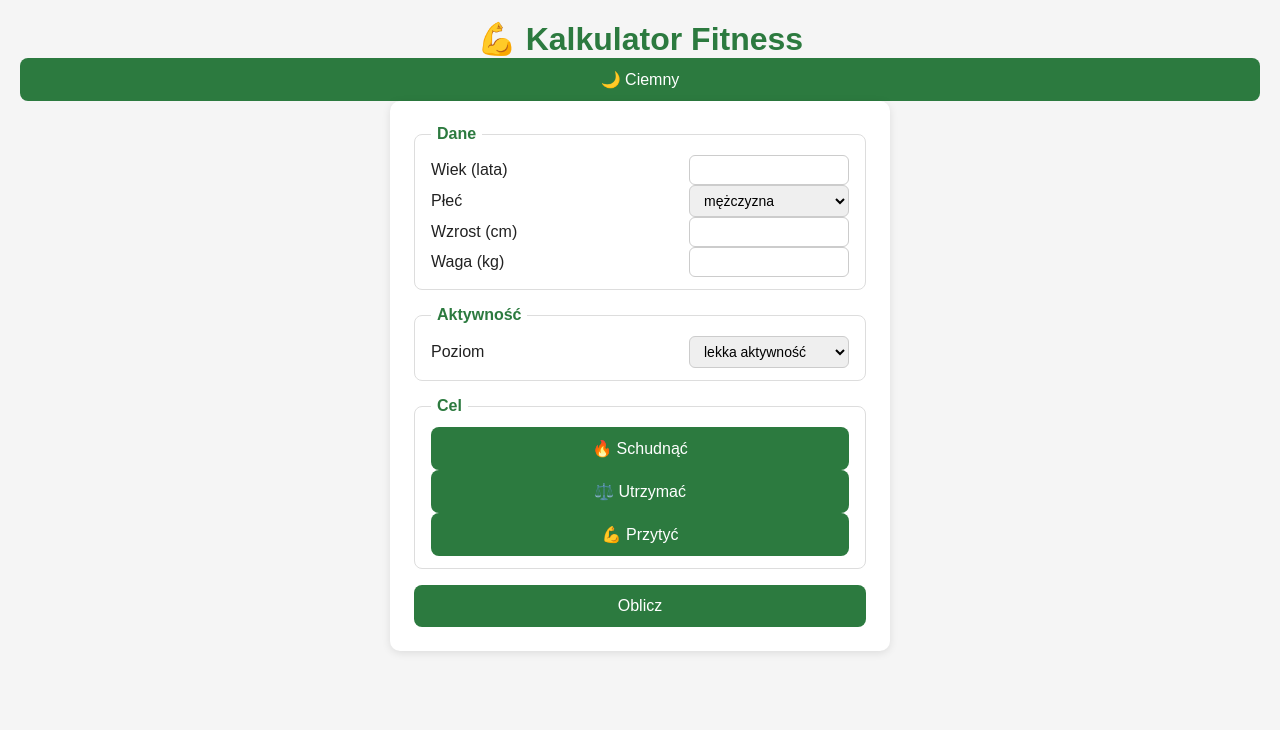
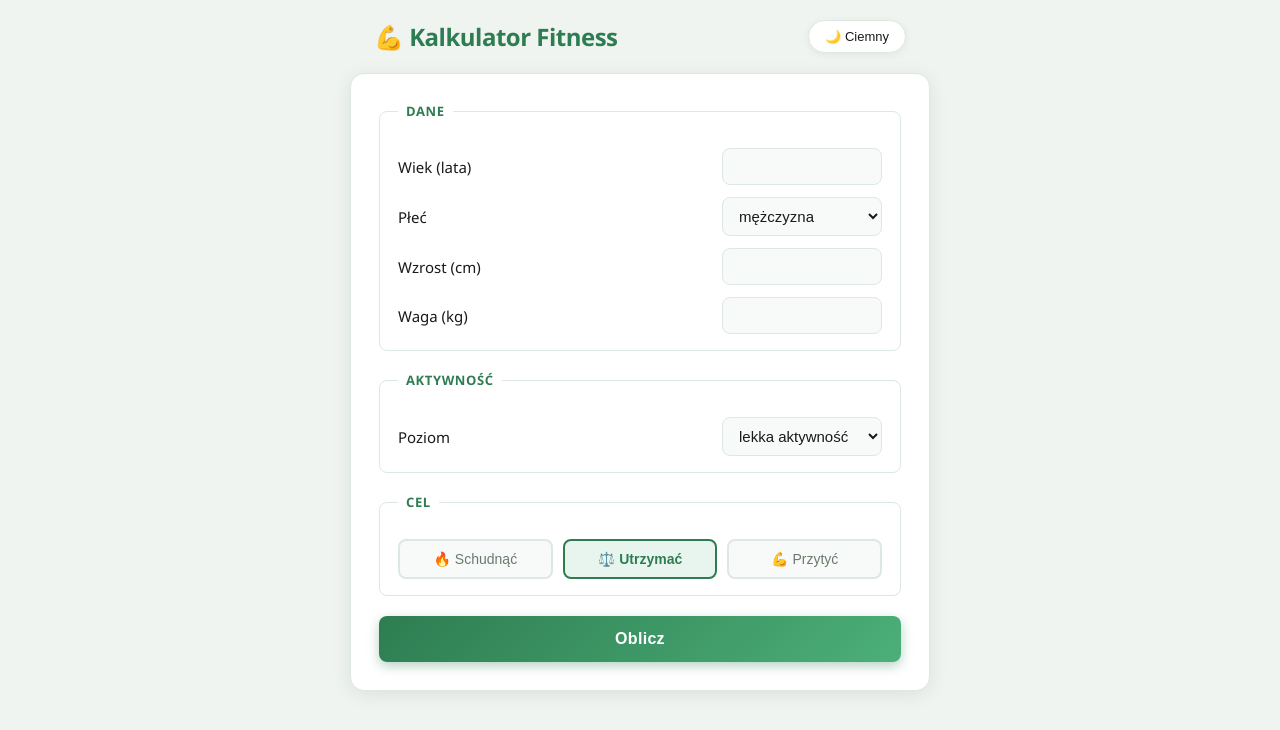
Before and after one commit to greniu385/kalkulatorfitness, a React (Vite) app: page / in a window 1280 px wide. Shown: the top 730 px of the page. Built offline with nearby package versions, Linux system fonts and the light colour scheme.

Commit message:
pelny redesign CSS z dark mode i CSS variables
Co-Authored-By: Claude Sonnet 4.6 <noreply@anthropic.com>

```diff
--- a/src/App.css
+++ b/src/App.css
@@ -1,98 +1,329 @@
-* {
-  box-sizing: border-box;
+/* ── Zmienne kolorów ── */
+:root {
+  --bg: #f0f4f1;
+  --surface: #ffffff;
+  --surface2: #f7faf8;
+  --border: #dde8e0;
+  --text: #1a1a1a;
+  --text-muted: #6b7a6e;
+  --green: #2e7d52;
+  --green-light: #4caf78;
+  --green-bg: #e8f5ee;
+  --shadow: 0 4px 20px rgba(0,0,0,0.08);
+  --shadow-sm: 0 2px 8px rgba(0,0,0,0.06);
+  --radius: 14px;
+  --radius-sm: 8px;
+  --transition: 0.2s ease;
 }
 
-body {
-  font-family: sans-serif;
-  background: #f5f5f5;
-  color: #222;
-  margin: 0;
-  padding: 20px;
+.dark {
+  --bg: #0f1510;
+  --surface: #1a2320;
+  --surface2: #212e27;
+  --border: #2a3d30;
+  --text: #e8f0ea;
+  --text-muted: #7a9980;
+  --green: #4caf78;
+  --green-light: #6dcc96;
+  --green-bg: #1a2e22;
+  --shadow: 0 4px 20px rgba(0,0,0,0.4);
+  --shadow-sm: 0 2px 8px rgba(0,0,0,0.3);
 }
 
-h1 {
-  text-align: center;
-  color: #2c7a3f;
+/* ── Reset ── */
+*, *::before, *::after { box-sizing: border-box; margin: 0; padding: 0; }
+
+body {
+  font-family: 'Segoe UI', system-ui, sans-serif;
+  background: var(--bg);
+  color: var(--text);
+  min-height: 100vh;
+  transition: background var(--transition), color var(--transition);
 }
 
+/* ── Top bar ── */
+.top-bar {
+  display: flex;
+  align-items: center;
+  justify-content: space-between;
+  padding: 20px 24px;
+  max-width: 580px;
+  margin: 0 auto;
+}
+
+.top-bar h1 {
+  font-size: 24px;
+  font-weight: 700;
+  color: var(--green);
+  letter-spacing: -0.5px;
+}
+
+.toggle-theme {
+  background: var(--surface);
+  color: var(--text);
+  border: 1px solid var(--border);
+  border-radius: 20px;
+  padding: 8px 16px;
+  font-size: 13px;
+  cursor: pointer;
+  box-shadow: var(--shadow-sm);
+  transition: background var(--transition), transform var(--transition);
+  width: auto;
+  display: inline-flex;
+  gap: 6px;
+  align-items: center;
+}
+
+.toggle-theme:hover {
+  transform: scale(1.04);
+  background: var(--green-bg);
+}
+
+/* ── Formularz ── */
 form {
-  max-width: 500px;
-  margin: 0 auto;
-  background: #fff;
-  padding: 24px;
-  border-radius: 10px;
-  box-shadow: 0 2px 8px rgba(0,0,0,0.1);
+  max-width: 580px;
+  margin: 0 auto 24px;
+  background: var(--surface);
+  padding: 28px;
+  border-radius: var(--radius);
+  box-shadow: var(--shadow);
+  border: 1px solid var(--border);
+  transition: background var(--transition), border-color var(--transition);
 }
 
 fieldset {
-  border: 1px solid #ddd;
-  border-radius: 8px;
-  margin-bottom: 16px;
-  padding: 12px 16px;
+  border: 1px solid var(--border);
+  border-radius: var(--radius-sm);
+  margin-bottom: 20px;
+  padding: 16px 18px;
+  transition: border-color var(--transition);
 }
 
 legend {
-  font-weight: bold;
-  color: #2c7a3f;
-  padding: 0 6px;
+  font-weight: 600;
+  font-size: 13px;
+  text-transform: uppercase;
+  letter-spacing: 0.6px;
+  color: var(--green);
+  padding: 0 8px;
+}
+
+fieldset p {
+  margin-top: 12px;
 }
 
 label {
   display: flex;
   justify-content: space-between;
   align-items: center;
-  gap: 8px;
+  font-size: 15px;
+  color: var(--text);
+  gap: 10px;
 }
 
 input[type="number"],
 select {
-  border: 1px solid #ccc;
-  border-radius: 6px;
-  padding: 6px 10px;
-  font-size: 14px;
+  background: var(--surface2);
+  border: 1px solid var(--border);
+  border-radius: var(--radius-sm);
+  padding: 9px 12px;
+  font-size: 15px;
+  color: var(--text);
   width: 160px;
+  transition: border-color var(--transition), background var(--transition);
+  outline: none;
 }
 
-input[type="radio"] {
-  width: auto;
-  margin-right: 8px;
+input[type="number"]:focus,
+select:focus {
+  border-color: var(--green);
+  box-shadow: 0 0 0 3px rgba(46,125,82,0.15);
 }
 
-button {
+/* ── Przyciski celu ── */
+.cel-przyciski {
+  display: flex;
+  gap: 10px;
+  margin-top: 12px;
+}
+
+.cel-btn {
+  flex: 1;
+  padding: 10px 8px;
+  border: 2px solid var(--border);
+  border-radius: var(--radius-sm);
+  background: var(--surface2);
+  color: var(--text-muted);
+  font-size: 14px;
+  font-weight: 500;
+  cursor: pointer;
+  transition: all var(--transition);
+  width: auto;
+  display: block;
+}
+
+.cel-btn:hover {
+  border-color: var(--green-light);
+  color: var(--text);
+  background: var(--green-bg);
+}
+
+.cel-btn.aktywny {
+  border-color: var(--green);
+  background: var(--green-bg);
+  color: var(--green);
+  font-weight: 600;
+}
+
+/* ── Błąd ── */
+.blad {
+  color: #e05252;
+  font-size: 14px;
+  padding: 10px 14px;
+  background: rgba(224,82,82,0.1);
+  border-radius: var(--radius-sm);
+  border: 1px solid rgba(224,82,82,0.3);
+  margin-bottom: 14px;
+}
+
+/* ── Przycisk oblicz ── */
+.btn-oblicz {
   display: block;
   width: 100%;
-  padding: 12px;
-  background: #2c7a3f;
+  padding: 14px;
+  background: linear-gradient(135deg, var(--green), var(--green-light));
   color: white;
   border: none;
-  border-radius: 8px;
+  border-radius: var(--radius-sm);
   font-size: 16px;
+  font-weight: 600;
   cursor: pointer;
+  letter-spacing: 0.3px;
+  transition: opacity var(--transition), transform var(--transition);
+  box-shadow: 0 4px 12px rgba(46,125,82,0.35);
 }
 
-button:hover {
-  background: #235f31;
+.btn-oblicz:hover {
+  opacity: 0.92;
+  transform: translateY(-1px);
 }
 
-section {
-  max-width: 500px;
-  margin: 24px auto 0;
-  background: #fff;
-  padding: 24px;
-  border-radius: 10px;
-  box-shadow: 0 2px 8px rgba(0,0,0,0.1);
+.btn-oblicz:active {
+  transform: translateY(0);
 }
 
-section h2 {
-  color: #2c7a3f;
-  margin-top: 0;
+/* ── Sekcja wyników ── */
+.wyniki {
+  max-width: 580px;
+  margin: 0 auto 40px;
+  background: var(--surface);
+  padding: 28px;
+  border-radius: var(--radius);
+  box-shadow: var(--shadow);
+  border: 1px solid var(--border);
+  transition: background var(--transition), border-color var(--transition);
 }
 
-section h3 {
-  color: #2c7a3f;
+.wyniki h2 {
+  font-size: 20px;
+  font-weight: 700;
+  color: var(--green);
+  margin-bottom: 20px;
 }
 
-section ul {
-  padding-left: 20px;
-  line-height: 1.8;
+.wyniki h3 {
+  font-size: 16px;
+  font-weight: 600;
+  color: var(--green);
+  margin: 24px 0 12px;
 }
+
+/* ── Karty wyników ── */
+.karty {
+  display: grid;
+  grid-template-columns: 1fr 1fr;
+  gap: 14px;
+  margin-bottom: 8px;
+}
+
+.karta {
+  border-radius: var(--radius);
+  padding: 20px;
+  display: flex;
+  flex-direction: column;
+  align-items: center;
+  gap: 4px;
+  border: 1px solid var(--border);
+}
+
+.karta-label {
+  font-size: 11px;
+  font-weight: 600;
+  text-transform: uppercase;
+  letter-spacing: 0.8px;
+  color: var(--text-muted);
+}
+
+.karta-wartosc {
+  font-size: 40px;
+  font-weight: 800;
+  line-height: 1.1;
+}
+
+.karta-opis {
+  font-size: 13px;
+  font-weight: 500;
+}
+
+/* Kolory BMI */
+.bmi-karta.bmi-niedowaga        { background: #e8f0ff; color: #3b5bdb; border-color: #bac8ff; }
+.bmi-karta.bmi-waga-prawidłowa  { background: #e8f5ee; color: #2e7d52; border-color: #a3d9b5; }
+.bmi-karta.bmi-nadwaga          { background: #fff8e1; color: #b36b00; border-color: #ffd54f; }
+.bmi-karta.bmi-otyłość          { background: #fdecea; color: #c62828; border-color: #ef9a9a; }
+
+.dark .bmi-karta.bmi-niedowaga        { background: #1a2240; color: #7a9ff5; border-color: #2d3f70; }
+.dark .bmi-karta.bmi-waga-prawidłowa  { background: #1a2e22; color: #6dcc96; border-color: #2a4d35; }
+.dark .bmi-karta.bmi-nadwaga          { background: #2e2510; color: #ffca56; border-color: #4d3b10; }
+.dark .bmi-karta.bmi-otyłość          { background: #2e1515; color: #f47272; border-color: #4d2020; }
+
+.kcal-karta {
+  background: var(--green-bg);
+  color: var(--green);
+  border-color: var(--border);
+}
+
+/* ── Lista jedzenia ── */
+.jedzenie-lista {
+  list-style: none;
+  display: flex;
+  flex-direction: column;
+  gap: 8px;
+}
+
+.jedzenie-lista li {
+  background: var(--surface2);
+  border: 1px solid var(--border);
+  border-radius: var(--radius-sm);
+  padding: 10px 14px;
+  font-size: 14px;
+  display: flex;
+  align-items: center;
+  gap: 8px;
+  transition: background var(--transition);
+}
+
+.jedzenie-lista li::before {
+  content: '✓';
+  color: var(--green);
+  font-weight: 700;
+  flex-shrink: 0;
+}
+
+/* ── Responsive ── */
+@media (max-width: 480px) {
+  .top-bar { padding: 16px; }
+  form, .wyniki { padding: 20px 16px; margin-left: 12px; margin-right: 12px; }
+  .karty { grid-template-columns: 1fr; }
+  .cel-przyciski { flex-direction: column; }
+  input[type="number"], select { width: 130px; }
+}
--- a/src/App.jsx
+++ b/src/App.jsx
@@ -188,10 +188,8 @@ function App() {
           )}
         </fieldset>
 
-        {blad && <p style={{ color: 'red' }}>{blad}</p>}
-        <p>
-          <button type="button" onClick={oblicz}>Oblicz</button>
-        </p>
+        {blad && <p className="blad">{blad}</p>}
+        <button type="button" className="btn-oblicz" onClick={oblicz}>Oblicz</button>
       </form>
       {wyniki && (
         <section className="wyniki">
```
